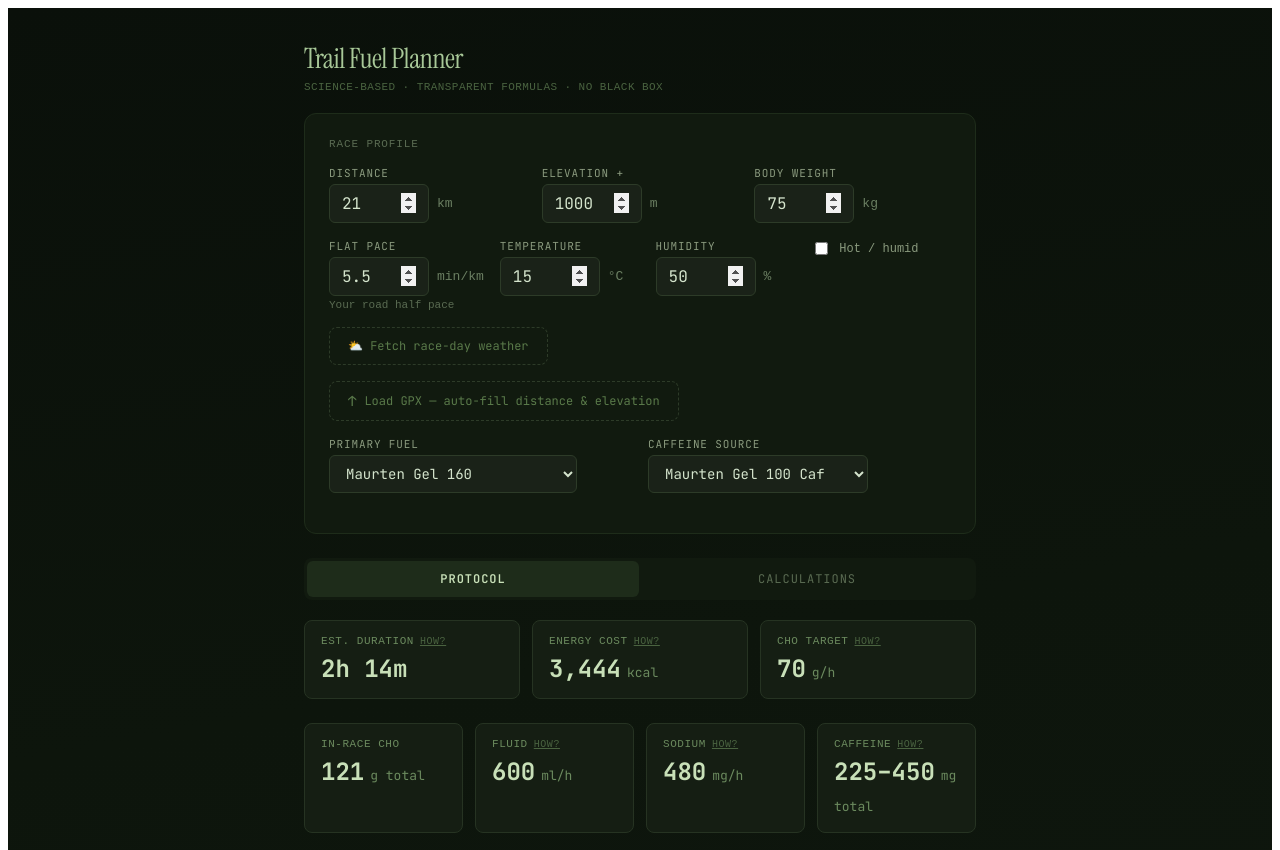
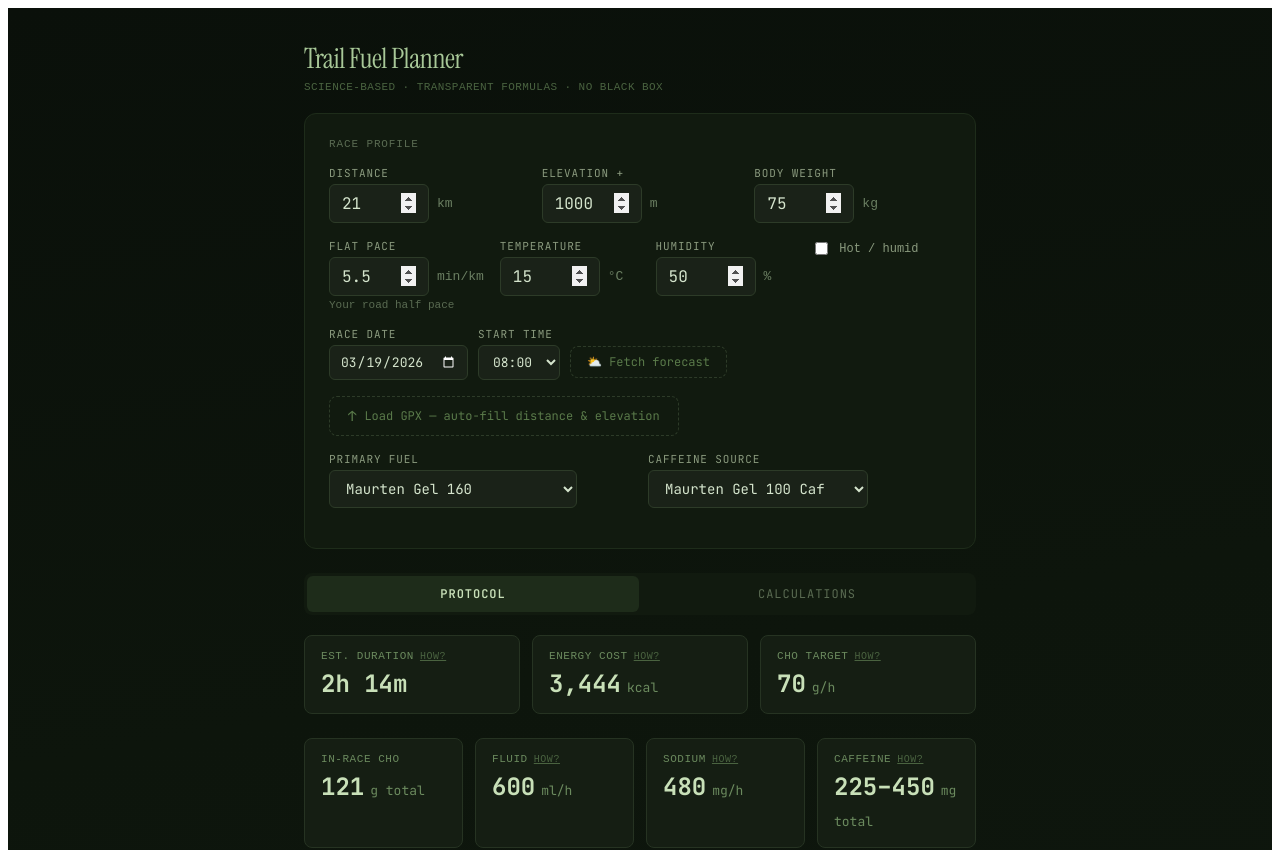
Before and after one commit to nkokkalis/trail-fuel-planner, a React (Vite) app: page / in a window 1280 px wide. Shown: the top 850 px of the page. Built offline with nearby package versions, Linux system fonts and the light colour scheme.

Commit message:
Add race date/time inputs; use hourly forecast for exact race slot

```diff
--- a/src/App.jsx
+++ b/src/App.jsx
@@ -379,9 +379,11 @@ export default function TrailFuelPlanner() {
   const [gpxFile, setGpxFile] = useState(null);
   const [gpxError, setGpxError] = useState(null);
   const gpxInputRef = useRef(null);
-  const [weather, setWeather] = useState(null); // { temp, feelsLike, humidity, windKmh, description, location }
+  const [weather, setWeather] = useState(null);
   const [weatherLoading, setWeatherLoading] = useState(false);
   const [weatherError, setWeatherError] = useState(null);
+  const [raceDate, setRaceDate] = useState(() => new Date().toISOString().slice(0, 10));
+  const [raceHour, setRaceHour] = useState(8);
 
   const plan = useMemo(() => computePlan({
     distanceKm, elevationGainM, bodyWeightKg, flatPaceMinPerKm, tempC, humidityPct, isHot, fuelProduct, caffeineProduct,
@@ -413,19 +415,24 @@ export default function TrailFuelPlanner() {
   };
 
   const fetchWeatherAt = async (lat, lon) => {
-    const url = `https://api.open-meteo.com/v1/forecast?latitude=${lat}&longitude=${lon}&current=temperature_2m,apparent_temperature,relative_humidity_2m,wind_speed_10m,weather_code&wind_speed_unit=kmh&timezone=auto`;
+    const url = `https://api.open-meteo.com/v1/forecast?latitude=${lat}&longitude=${lon}` +
+      `&hourly=temperature_2m,apparent_temperature,relative_humidity_2m,wind_speed_10m` +
+      `&wind_speed_unit=kmh&timezone=auto&start_date=${raceDate}&end_date=${raceDate}`;
     const res = await fetch(url);
     if (!res.ok) throw new Error("Weather API request failed");
     const data = await res.json();
-    const c = data.current;
+    // hourly arrays have 24 entries for the day; pick the race hour index
+    const h = data.hourly;
+    const idx = raceHour; // hour 0–23 maps directly to index
     const tzParts = data.timezone?.split("/") ?? [];
     const locationName = tzParts[tzParts.length - 1]?.replace(/_/g, " ") ?? "race location";
     return {
-      temp: Math.round(c.temperature_2m),
-      feelsLike: Math.round(c.apparent_temperature),
-      humidity: c.relative_humidity_2m,
-      windKmh: Math.round(c.wind_speed_10m),
+      temp: Math.round(h.temperature_2m[idx]),
+      feelsLike: Math.round(h.apparent_temperature[idx]),
+      humidity: h.relative_humidity_2m[idx],
+      windKmh: Math.round(h.wind_speed_10m[idx]),
       location: locationName,
+      forecastLabel: `${raceDate} ${String(raceHour).padStart(2, "0")}:00`,
     };
   };
 
@@ -547,8 +554,30 @@ export default function TrailFuelPlanner() {
 
           {/* Weather fetch */}
           <div style={{ marginBottom: 16 }}>
-            {!weather ? (
-              <div style={{ display: "flex", alignItems: "center", gap: 12 }}>
+            <div style={{ display: "flex", alignItems: "center", gap: 10, marginBottom: 10, flexWrap: "wrap" }}>
+              <div>
+                <label style={{ display: "block", fontFamily: "'JetBrains Mono', monospace", fontSize: 11, textTransform: "uppercase", letterSpacing: "0.08em", color: "#8a9a7e", marginBottom: 4 }}>Race Date</label>
+                <input
+                  type="date"
+                  value={raceDate}
+                  onChange={e => { setRaceDate(e.target.value); setWeather(null); }}
+                  style={{ background: "#1a2218", border: "1px solid #2d3b28", borderRadius: 6, color: "#d4e4cc", padding: "7px 10px", fontSize: 13, fontFamily: "'JetBrains Mono', monospace", outline: "none", colorScheme: "dark" }}
+                />
+              </div>
+              <div>
+                <label style={{ display: "block", fontFamily: "'JetBrains Mono', monospace", fontSize: 11, textTransform: "uppercase", letterSpacing: "0.08em", color: "#8a9a7e", marginBottom: 4 }}>Start Time</label>
+                <select
+                  value={raceHour}
+                  onChange={e => { setRaceHour(Number(e.target.value)); setWeather(null); }}
+                  style={{ background: "#1a2218", border: "1px solid #2d3b28", borderRadius: 6, color: "#d4e4cc", padding: "7px 10px", fontSize: 13, fontFamily: "'JetBrains Mono', monospace", outline: "none", cursor: "pointer" }}
+                >
+                  {Array.from({ length: 24 }, (_, i) => (
+                    <option key={i} value={i}>{String(i).padStart(2, "0")}:00</option>
+                  ))}
+                </select>
+              </div>
+              <div style={{ display: "flex", flexDirection: "column", justifyContent: "flex-end", paddingBottom: 1 }}>
+                <label style={{ display: "block", fontFamily: "'JetBrains Mono', monospace", fontSize: 11, textTransform: "uppercase", letterSpacing: "0.08em", color: "transparent", marginBottom: 4 }}>_</label>
                 <button
                   onClick={fetchWeather}
                   disabled={weatherLoading}
@@ -557,22 +586,21 @@ export default function TrailFuelPlanner() {
                     border: "1px dashed #2d3b28",
                     borderRadius: 8,
                     color: weatherLoading ? "#3a4a32" : "#5a7a4a",
-                    padding: "10px 18px",
+                    padding: "7px 16px",
                     fontFamily: "'JetBrains Mono', monospace",
                     fontSize: 12,
                     cursor: weatherLoading ? "default" : "pointer",
-                    display: "flex",
-                    alignItems: "center",
-                    gap: 8,
+                    whiteSpace: "nowrap",
                   }}
                   onMouseEnter={e => { if (!weatherLoading) { e.currentTarget.style.borderColor = "#4a6a3a"; e.currentTarget.style.color = "#8ab870"; }}}
                   onMouseLeave={e => { e.currentTarget.style.borderColor = "#2d3b28"; e.currentTarget.style.color = "#5a7a4a"; }}
                 >
-                  {weatherLoading ? "⟳ Fetching..." : "⛅ Fetch race-day weather"}
+                  {weatherLoading ? "⟳ Fetching..." : "⛅ Fetch forecast"}
                 </button>
-                {weatherError && <span style={{ fontFamily: "monospace", fontSize: 11, color: "#c05050" }}>{weatherError}</span>}
               </div>
-            ) : (
+              {weatherError && <span style={{ fontFamily: "monospace", fontSize: 11, color: "#c05050", alignSelf: "flex-end", paddingBottom: 4 }}>{weatherError}</span>}
+            </div>
+            {weather && (
               <div style={{
                 background: "#0a1410",
                 border: "1px solid #1e3428",
@@ -586,7 +614,7 @@ export default function TrailFuelPlanner() {
               }}>
                 <div>
                   <div style={{ fontFamily: "monospace", fontSize: 10, color: "#4a6a52", textTransform: "uppercase", letterSpacing: "0.06em", marginBottom: 4 }}>
-                    ⛅ {gpxFile ? "Race start" : "Current"} — {weather.location}
+                    ⛅ Forecast — {weather.location} · {weather.forecastLabel}
                   </div>
                   <div style={{ display: "flex", gap: 20, flexWrap: "wrap" }}>
                     <span style={{ fontFamily: "'JetBrains Mono', monospace", fontSize: 13, color: "#c8e0b8" }}>{weather.temp}°C <span style={{ color: "#5a7a5a", fontSize: 11 }}>feels {weather.feelsLike}°C</span></span>
```
Also changed, not shown: trail-fuel-planner.jsx (+45 -17 lines).
